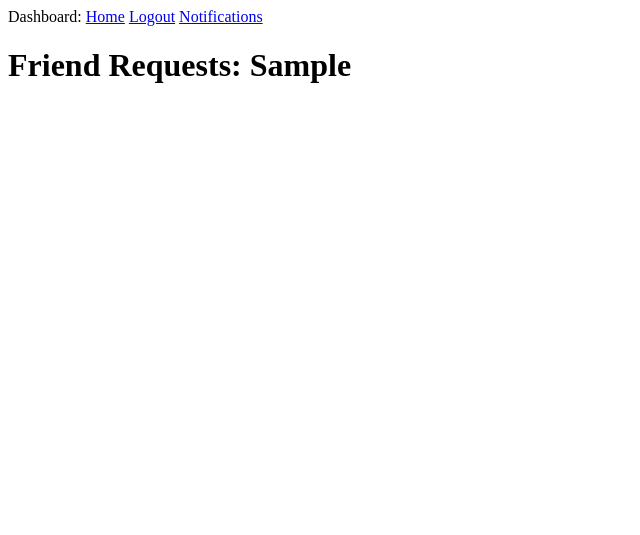
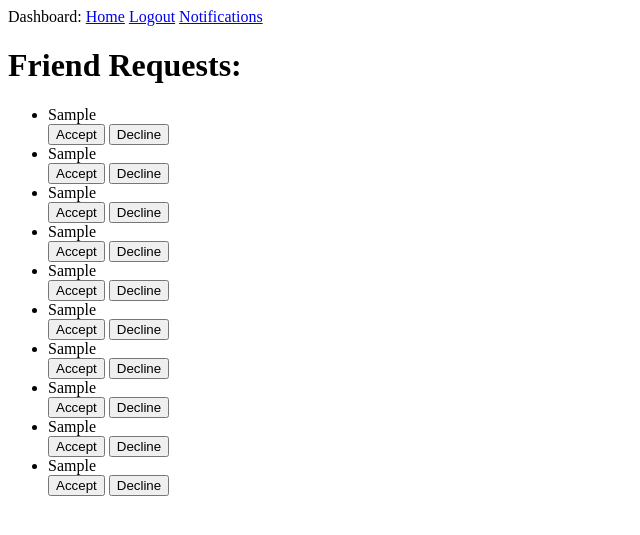
Before and after one commit to JasonKirn/CST438FinalProjectTeam5, a Flask app: page /notifications in a window 1280 px wide. Shown: the top 535 px of the page, without its empty margins (0-640 px from the left). Run offline with Flask 2, Linux system fonts and the light colour scheme; the visitor is signed in with stand-in values (Sample User, id 1); a database or web service that is not in the repository returns one stand-in record (values such as "Sample title"); some libraries are stand-ins or nearby versions.

Commit message:
Notification page hooked up correctly to declinerequest route

```diff
--- a/webApp/hello.py
+++ b/webApp/hello.py
@@ -44,13 +44,22 @@ def admin():
 def friendrequest():
     return ""
 
-@app.route('/acceptrequest')
-def acceptrequest():
-    return ""
+@app.route('/acceptrequest/<notification>')
+def acceptrequest(notification):
 
-@app.route('/declinerequest')
-def declinerequest():
-    return ""
+    return notification
+
+@app.route('/declinerequest/<notification>')
+def declinerequest(notification):
+    users = mongo.db.siteUsers
+    user = users.find_one({'name' : session['username']})
+
+    users.update(
+        { 'name' : session['username'] },
+        { '$set' : { notification : "" } }
+    )
+
+    return redirect(url_for('notifications'))
 
 #Deals with friend requests and status update notifications
 @app.route('/notifications')
@@ -172,6 +181,14 @@ def user(siteUser):
         #return "This is the userpage of " + siteUser
 
     return "Uh oh. The user page you're looking for doesn't seem to exist."
+
+@app.route('/testPost', methods=['POST', 'GET'])
+def testPost():
+    if request.method == 'POST':
+        return request.form['value']
+
+    return "You shouldn't be here :eyes:"
+
 
 #Used for testing purposes only, edit it if you'd like for further testing
 @app.route('/test')
--- a/webApp/templates/notifications.html
+++ b/webApp/templates/notifications.html
@@ -2,19 +2,59 @@
 <!DOCTYPE html>
 <html>
     <body>
-    <h1>Friend Requests: {{user.notification1}}</h1>
+    <h1>Friend Requests:</h1>
         <ul>
-            {% if user.notification4 == "" %}
-                <li>test</li>
+            {% if user.notification1 != "" %}
+                <li>{{user.notification1}}</li>
+                <button type="button" onclick="window.location.href='{{ url_for('acceptrequest', notification='notification1') }}';">Accept</button>
+                <button type="button" onclick="window.location.href='{{ url_for('declinerequest', notification='notification1') }}';">Decline</button>
             {% endif %}
-            <!--always loops 10 times-->
-            {% for notification in notificationArray %}
-            <!--                  If can't figure out join, then unwind loop
-                <li>{{ notification|e }}</li><li>{{loop.index}}</li><li>{{user.notification|join(loop.index)}}</li>
-                <button type="button" onclick="window.location.href='{{ url_for('acceptrequest') }}';">Accept</button>
-                <button type="button" onclick="window.location.href='{{ url_for('declinerequest') }}';">Decline</button>
-            -->
-            {% endfor %}
+            {% if user.notification2 != "" %}
+                <li>{{user.notification2}}</li>
+                <button type="button" onclick="window.location.href='{{ url_for('acceptrequest', notification='notification2') }}';">Accept</button>
+                <button type="button" onclick="window.location.href='{{ url_for('declinerequest', notification='notification2') }}';">Decline</button>
+            {% endif %}
+            {% if user.notification3 != "" %}
+                <li>{{user.notification3}}</li>
+                <button type="button" onclick="window.location.href='{{ url_for('acceptrequest', notification='notification3') }}';">Accept</button>
+                <button type="button" onclick="window.location.href='{{ url_for('declinerequest', notification='notification3') }}';">Decline</button>
+            {% endif %}
+            {% if user.notification4 != "" %}
+                <li>{{user.notification4}}</li>
+                <button type="button" onclick="window.location.href='{{ url_for('acceptrequest', notification='notification4') }}';">Accept</button>
+                <button type="button" onclick="window.location.href='{{ url_for('declinerequest', notification='notification4') }}';">Decline</button>
+            {% endif %}
+            {% if user.notification5 != "" %}
+                <li>{{user.notification5}}</li>
+                <button type="button" onclick="window.location.href='{{ url_for('acceptrequest', notification='notification5') }}';">Accept</button>
+                <button type="button" onclick="window.location.href='{{ url_for('declinerequest', notification='notification5') }}';">Decline</button>
+            {% endif %}
+            {% if user.notification6 != "" %}
+                <li>{{user.notification6}}</li>
+                <button type="button" onclick="window.location.href='{{ url_for('acceptrequest', notification='notification6') }}';">Accept</button>
+                <button type="button" onclick="window.location.href='{{ url_for('declinerequest', notification='notification6') }}';">Decline</button>
+            {% endif %}
+            {% if user.notification7 != "" %}
+                <li>{{user.notification7}}</li>
+                <button type="button" onclick="window.location.href='{{ url_for('acceptrequest', notification='notification7') }}';">Accept</button>
+                <button type="button" onclick="window.location.href='{{ url_for('declinerequest', notification='notification7') }}';">Decline</button>
+            {% endif %}
+            {% if user.notification8 != "" %}
+                <li>{{user.notification8}}</li>
+                <button type="button" onclick="window.location.href='{{ url_for('acceptrequest', notification='notification8') }}';">Accept</button>
+                <button type="button" onclick="window.location.href='{{ url_for('declinerequest', notification='notification8') }}';">Decline</button>
+            {% endif %}
+            {% if user.notification9 != "" %}
+                <li>{{user.notification9}}</li>
+                <button type="button" onclick="window.location.href='{{ url_for('acceptrequest', notification='notification9') }}';">Accept</button>
+                <button type="button" onclick="window.location.href='{{ url_for('declinerequest', notification='notification9') }}';">Decline</button>
+            {% endif %}
+            {% if user.notification10 != "" %}
+                <li>{{user.notification10}}</li>
+                <button type="button" onclick="window.location.href='{{ url_for('acceptrequest', notification='notification10') }}';">Accept</button>
+                <button type="button" onclick="window.location.href='{{ url_for('declinerequest', notification='notification10') }}';">Decline</button>
+            {% endif %}
+
         </ul>
 
     </body>
```
